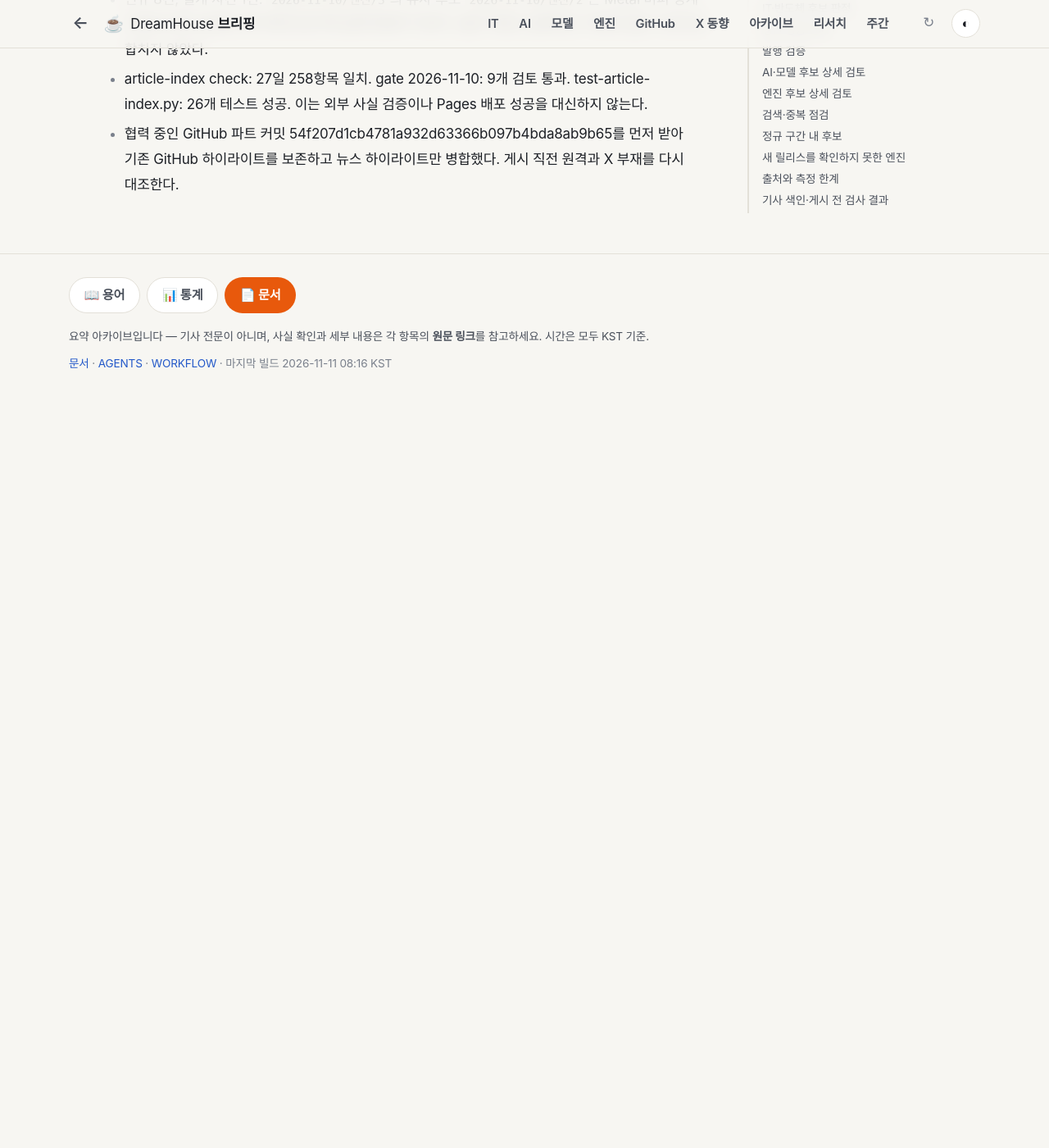
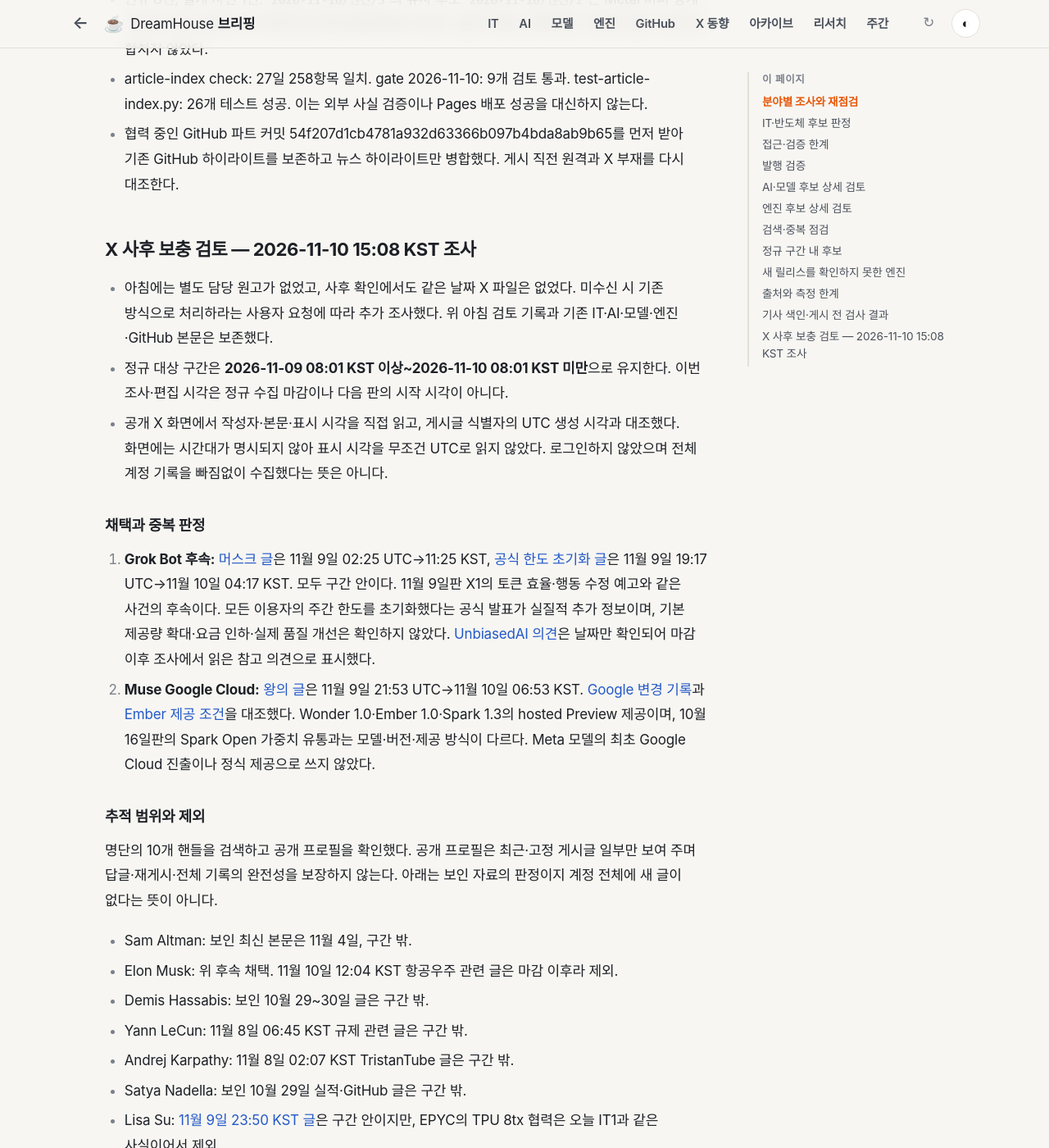
Before and after one commit to DreamHouseKSH/dreamhouse-briefings, a Jekyll site: the page built from docs/news-reviews/2026-11-10.md, in a window 1280 px wide and 1400 px high, scrolled down 8281 px. Shown: the whole window at 82% size. Built offline with Jekyll 4.4.1, drawn with Linux system fonts in a browser that asks for light colours; some web fonts are replaced; our own code applies the rules of GitHub Pages for plain Markdown files; before the commit the page ends 8785 px from its top, so only the background shows below that; some of the changed text lies outside the part shown.

Commit message:
briefings: supplement Nov 10 X with verified updates and duplicate review

```diff
--- a/_data/glossary.yml
+++ b/_data/glossary.yml
@@ -609,3 +609,6 @@
 - {"term": "Flash Attention", "full": "", "ko": "어텐션 계산의 메모리 접근을 줄이는 기법"}
 - {"term": "GiB", "full": "Gibibyte", "ko": "2의 30승 바이트를 뜻하는 메모리 용량 단위"}
 - {"term": "F1", "full": "F1 score", "ko": "정밀도와 재현율을 함께 반영하는 평가값"}
+
+# --- 2026-11-10 X 사후 보충 ---
+- { term: "Preview", full: "", ko: "정식 제공 전 미리보기 단계로, 지원과 이용 조건을 별도로 확인해야 하는 상태" }
--- a/_data/highlights.yml
+++ b/_data/highlights.yml
@@ -3,6 +3,7 @@
   AI: "시간 미확인 참고: NVIDIA 국내 투자 계획·Northern Trust 데이터 준비 자동화"
   모델: "시간 미확인 참고: Fable·Mythos 5.2 / LG 무료 API 비상업 이용 조건"
   엔진: "Ollama 메모리·연결 수정 / llama.cpp JSON 규칙·Metal 범위 오류 사전판"
+  X: "15:08 사후 조사: Grok Bot 주간 한도 초기화 후속 / Muse 3종 Google Cloud 미리보기"
   GitHub: "Sherlock +4,267·Astryx +3,278 일간 / OpenMausBot v0.1.151 작업 복구 개선 / 8카드·4개 언어 점검"
 
 "2026-11-09":
--- a/docs/news-reviews/2026-11-10.md
+++ b/docs/news-reviews/2026-11-10.md
@@ -161,3 +161,37 @@
 - 신규 8건, 별개 사건 1건. `2026-11-10/엔진/3`의 유사 후보 `2026-11-10/엔진/2`는 Metal 버퍼 경계 수정과 서버 JSON 규칙 해석으로 PR·실제 변경이 다르다. 같은 저장소·날짜라는 이유로 같은 사건으로 합치지 않았다.
 - article-index check: 27일 258항목 일치. gate 2026-11-10: 9개 검토 통과. test-article-index.py: 26개 테스트 성공. 이는 외부 사실 검증이나 Pages 배포 성공을 대신하지 않는다.
 - 협력 중인 GitHub 파트 커밋 54f207d1cb4781a932d63366b097b4bda8ab9b65를 먼저 받아 기존 GitHub 하이라이트를 보존하고 뉴스 하이라이트만 병합했다. 게시 직전 원격과 X 부재를 다시 대조한다.
+
+## X 사후 보충 검토 — 2026-11-10 15:08 KST 조사
+
+- 아침에는 별도 담당 원고가 없었고, 사후 확인에서도 같은 날짜 X 파일은 없었다. 미수신 시 기존 방식으로 처리하라는 사용자 요청에 따라 추가 조사했다. 위 아침 검토 기록과 기존 IT·AI·모델·엔진·GitHub 본문은 보존했다.
+- 정규 대상 구간은 **2026-11-09 08:01 KST 이상~2026-11-10 08:01 KST 미만**으로 유지한다. 이번 조사·편집 시각은 정규 수집 마감이나 다음 판의 시작 시각이 아니다.
+- 공개 X 화면에서 작성자·본문·표시 시각을 직접 읽고, 게시글 식별자의 UTC 생성 시각과 대조했다. 화면에는 시간대가 명시되지 않아 표시 시각을 무조건 UTC로 읽지 않았다. 로그인하지 않았으며 전체 계정 기록을 빠짐없이 수집했다는 뜻은 아니다.
+
+### 채택과 중복 판정
+
+1. **Grok Bot 후속:** [머스크 글](https://x.com/elonmusk/status/2119617455102333206)은 11월 9일 02:25 UTC→11:25 KST, [공식 한도 초기화 글](https://x.com/bot/status/2119871982946971659)은 11월 9일 19:17 UTC→11월 10일 04:17 KST. 모두 구간 안이다. 11월 9일판 X1의 토큰 효율·행동 수정 예고와 같은 사건의 후속이다. 모든 이용자의 주간 한도를 초기화했다는 공식 발표가 실질적 추가 정보이며, 기본 제공량 확대·요금 인하·실제 품질 개선은 확인하지 않았다. [UnbiasedAI 의견](https://unbiased.ai/blog/grok-bot-part-2/)은 날짜만 확인되어 마감 이후 조사에서 읽은 참고 의견으로 표시했다.
+2. **Muse Google Cloud:** [왕의 글](https://x.com/alexandr_wang/status/2119911348360663299)은 11월 9일 21:53 UTC→11월 10일 06:53 KST. [Google 변경 기록](https://docs.cloud.google.com/gemini-enterprise-agent-platform/release-notes)과 [Ember 제공 조건](https://docs.cloud.google.com/gemini-enterprise-agent-platform/models/partner-models/meta/muse-ember-1-0)을 대조했다. Wonder 1.0·Ember 1.0·Spark 1.3의 hosted Preview 제공이며, 10월 16일판의 Spark Open 가중치 유통과는 모델·버전·제공 방식이 다르다. Meta 모델의 최초 Google Cloud 진출이나 정식 제공으로 쓰지 않았다.
+
+### 추적 범위와 제외
+
+명단의 10개 핸들을 검색하고 공개 프로필을 확인했다. 공개 프로필은 최근·고정 게시글 일부만 보여 주며 답글·재게시·전체 기록의 완전성을 보장하지 않는다. 아래는 보인 자료의 판정이지 계정 전체에 새 글이 없다는 뜻이 아니다.
+
+- Sam Altman: 보인 최신 본문은 11월 4일, 구간 밖.
+- Elon Musk: 위 후속 채택. 11월 10일 12:04 KST 항공우주 관련 글은 마감 이후라 제외.
+- Demis Hassabis: 보인 10월 29~30일 글은 구간 밖.
+- Yann LeCun: 11월 8일 06:45 KST 규제 관련 글은 구간 밖.
+- Andrej Karpathy: 11월 8일 02:07 KST TristanTube 글은 구간 밖.
+- Satya Nadella: 보인 10월 29일 실적·GitHub 글은 구간 밖.
+- Lisa Su: [11월 9일 23:50 KST 글](https://x.com/LisaSu/status/2119804950968459344)은 구간 안이지만, EPYC의 TPU 8tx 협력은 오늘 IT1과 같은 사실이어서 제외.
+- NVIDIA: 보인 10월 31일~11월 1일 글은 구간 밖.
+- Dario Amodei: 보인 10월 21일 글은 구간 밖.
+- Alexandr Wang: 명단의 @alexandrw는 다른 이름의 빈 프로필로 표시되어 그대로 왕에게 귀속하지 않았다. 검색 후 실제 공개 프로필 @alexandr_wang의 이름·현재 Muse 글을 직접 확인했다. 명단 파일 자체는 이번 보충에서 변경하지 않았다.
+
+검색은 각 핸들+November 9 2026, 머스크 게시글 문구·ID, Grok Bot 문제·한도, Muse Ember Google Cloud November 9 2026, Muse Wonder Spark 1.3 Google Cloud, Muse Ember review benchmark criticism을 사용했다. 목표 3~5건을 채우려고 중복·구간 밖 자료를 추가하지 않았다. 검색 추출과 공개 브라우저 표시의 접근 결과가 서로 달랐으며, 채택한 X 원문은 모두 브라우저에서 직접 확인했다. 회사 측 발표와 독립 성능 검증을 구분했다.
+
+### 보충 게시 검사
+
+- 색인 refresh 후 총 11건: 기존 뉴스 9건과 X 2건. X1은 11/9 X1에 대한 update, X2는 특정 모델·제공 방식이 다른 신규 유통 사건으로 판정했다. 기존 9건의 편집 판정은 보존했다.
+- article-index check: 27일 260항목 일치. gate 2026-11-10: 11건 검토 통과. test-article-index.py: 26개 테스트 성공. 기존 뉴스 4파일과 GitHub 본문의 바이트가 변하지 않았음을 대조했다.
+- 게시 직전 원격 main과 같은 날짜 X 부재를 다시 확인하고 최신 부모 커밋에서 추가한다. 로컬 내용 완성과 정확한 커밋의 Pages 배포·실제 본문 확인은 구분한다.
```
Also changed, not shown: article-index/editions/2026-11-10.json (+96 -0 lines), news/2026-11-10/X.md (added, +63 -0 lines).
